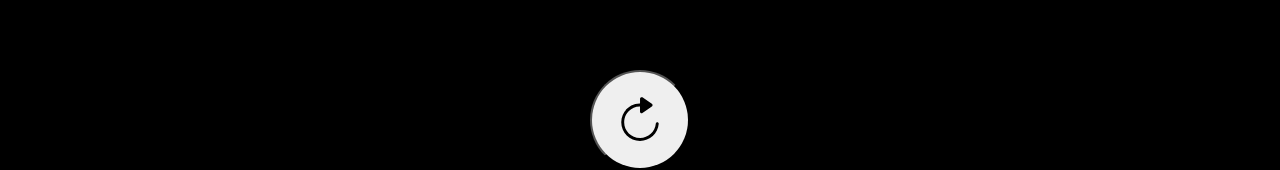
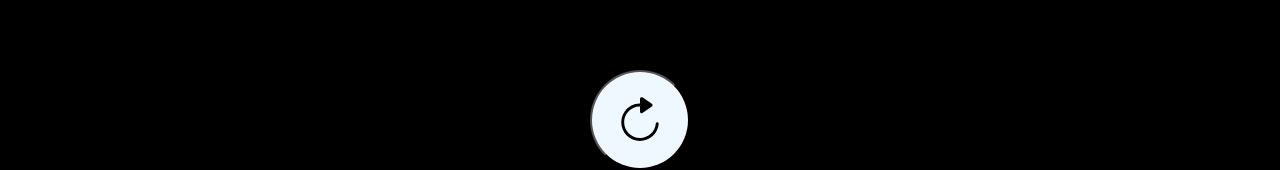
Before and after one commit to GuillaumeSere/random-image-carousel, a React (Create React App) app: page / in a window 1280 px wide. In both pictures the pointer is over the button 640 px from the left and 773 px from the top of the page. Shown: the part 653-823 px from the top of the page. Built offline with nearby package versions, Linux system fonts and the light colour scheme.

Commit message:
modif css

```diff
--- a/src/App.css
+++ b/src/App.css
@@ -35,6 +35,10 @@
     width: 100px;
     height: 100px;
     border-radius: 50%;
+    cursor: pointer;
+  }
+  .btn:hover{
+    background-color: aliceblue;
   }
   .icon{
     width: 50px;
```
